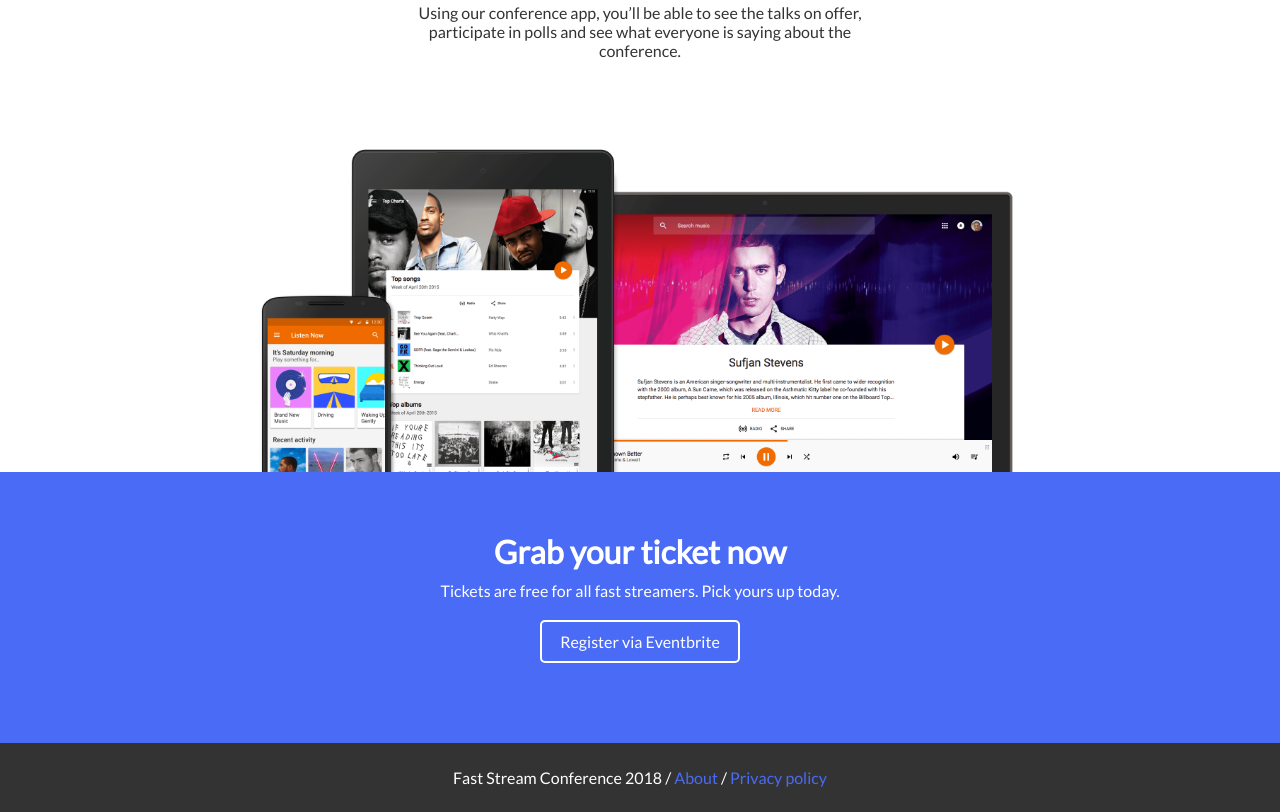
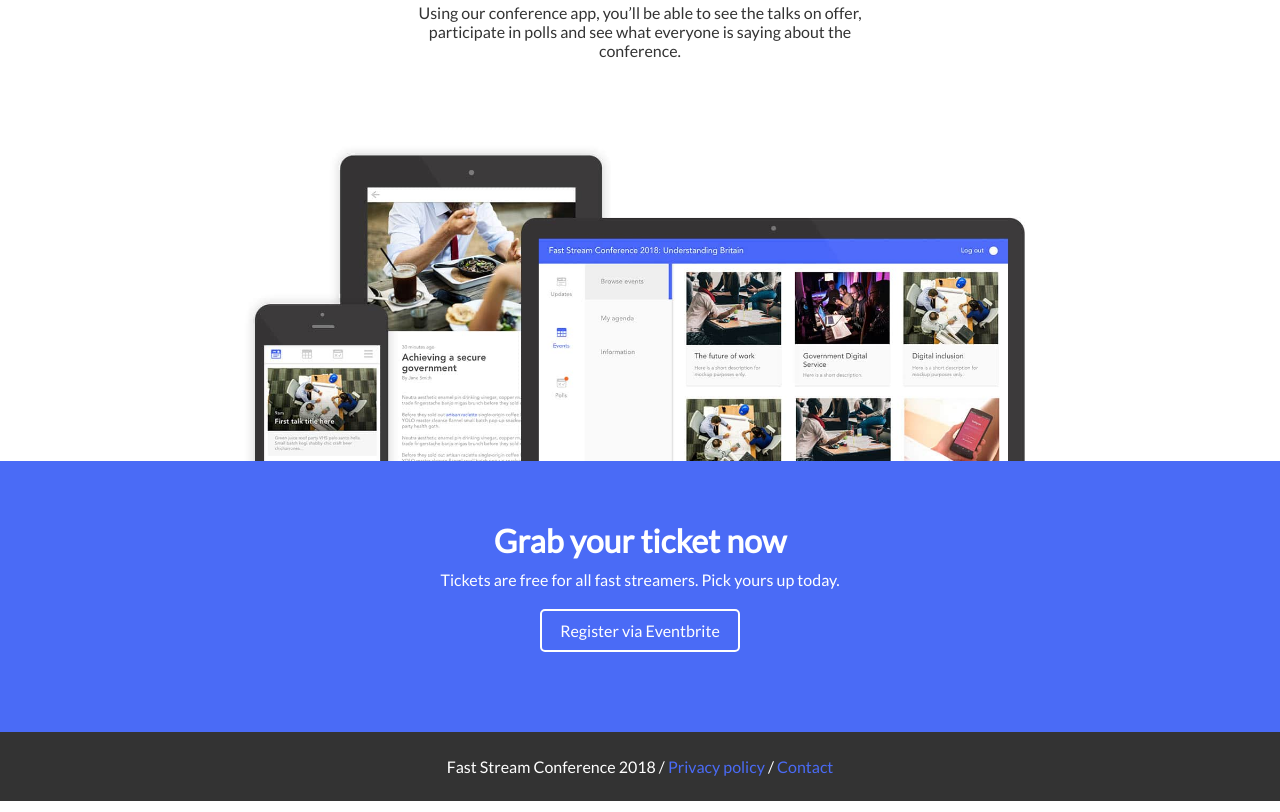
Before and after one commit to jhackett1/fs-conference-site, a plain HTML site: page index.html in a window 1280 px wide. Shown: the part 1277-2089 px from the top of the page. Drawn offline with Linux system fonts and the light colour scheme.

Commit message:
Device mockups for app

```diff
--- a/index.html
+++ b/index.html
@@ -14,7 +14,7 @@
     <header><img src="favicon.png"><a href="http://fsconference.co.uk">Understanding Britain <span>2018</span></a></header>
     <section id="hero">
       <h1>Fast Stream Conference 2018: Understanding Britain</h1>
-      <h2>Building a greater understanding of the people we serve</h2><a class="btn" href="#">Register via Eventbrite</a>
+      <h2>Building a greater understanding of the people we serve</h2><a class="btn disabled" href="#">Register via Eventbrite</a>
     </section>
     <section id="about">
       <h3>What to expect</h3>
@@ -26,14 +26,14 @@
     </section>
     <section id="app">
       <h3>Your constant companion</h3>
-      <p>Using our conference app, you’ll be able to see the talks on offer, participate in polls and see what everyone is saying about the conference.</p><img src="app.png">
+      <p>Using our conference app, you’ll be able to see the talks on offer, participate in polls and see what everyone is saying about the conference.</p><img src="app.jpg">
     </section>
     <section id="cta">
       <h3>Grab your ticket now</h3>
       <p>Tickets are free for all fast streamers. Pick yours up today.</p><a class="btn" href="#">Register via Eventbrite</a>
     </section>
     <footer>
-      <p>Fast Stream Conference 2018 / <a href="#">About</a> / <a href="#">Privacy policy</a></p>
+      <p>Fast Stream Conference 2018 / <a href="#">Privacy policy</a> / <a href="mailto:info@fsconference.co.uk">Contact</a></p>
     </footer>
     <script src="app.js"></script>
   </body>
```
Also changed, not shown: app.jpg (added), app.png (deleted).
